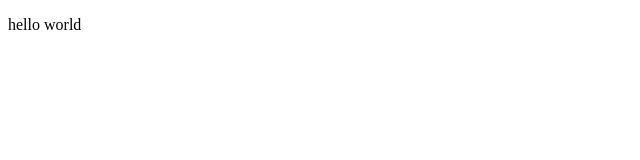
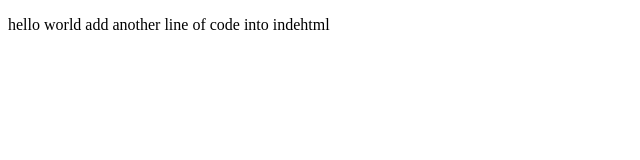
Before and after one commit to sharmasrijan45/git-demo, a plain HTML site: page index.html in a window 1280 px wide. Shown: the whole page, without its empty margins (0-640 px from the left). Drawn offline with Linux system fonts and the light colour scheme.

Commit message:
what is this

```diff
--- a/index.html
+++ b/index.html
@@ -7,7 +7,7 @@
 </head>
 <body>
     <p>hello world
-
+        add another line of code into indehtml
     </p>
 
 </body>
```
